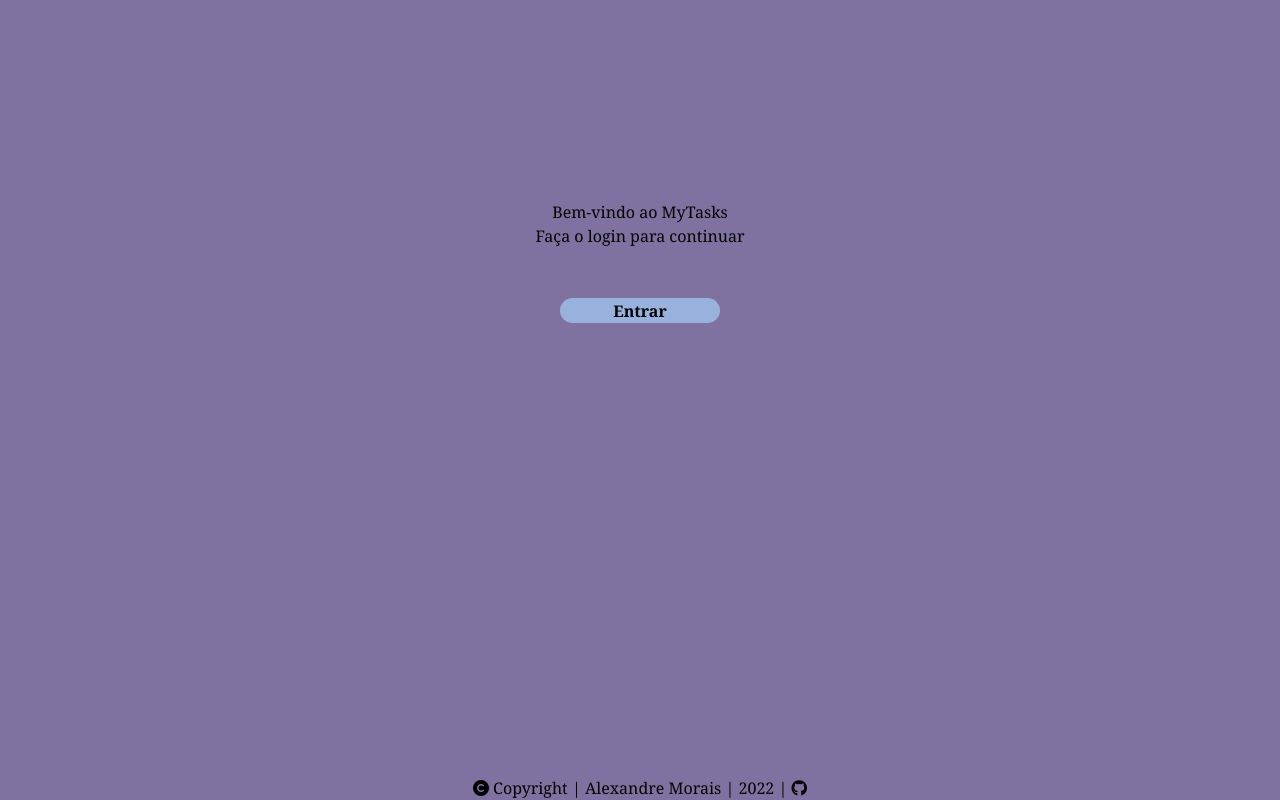
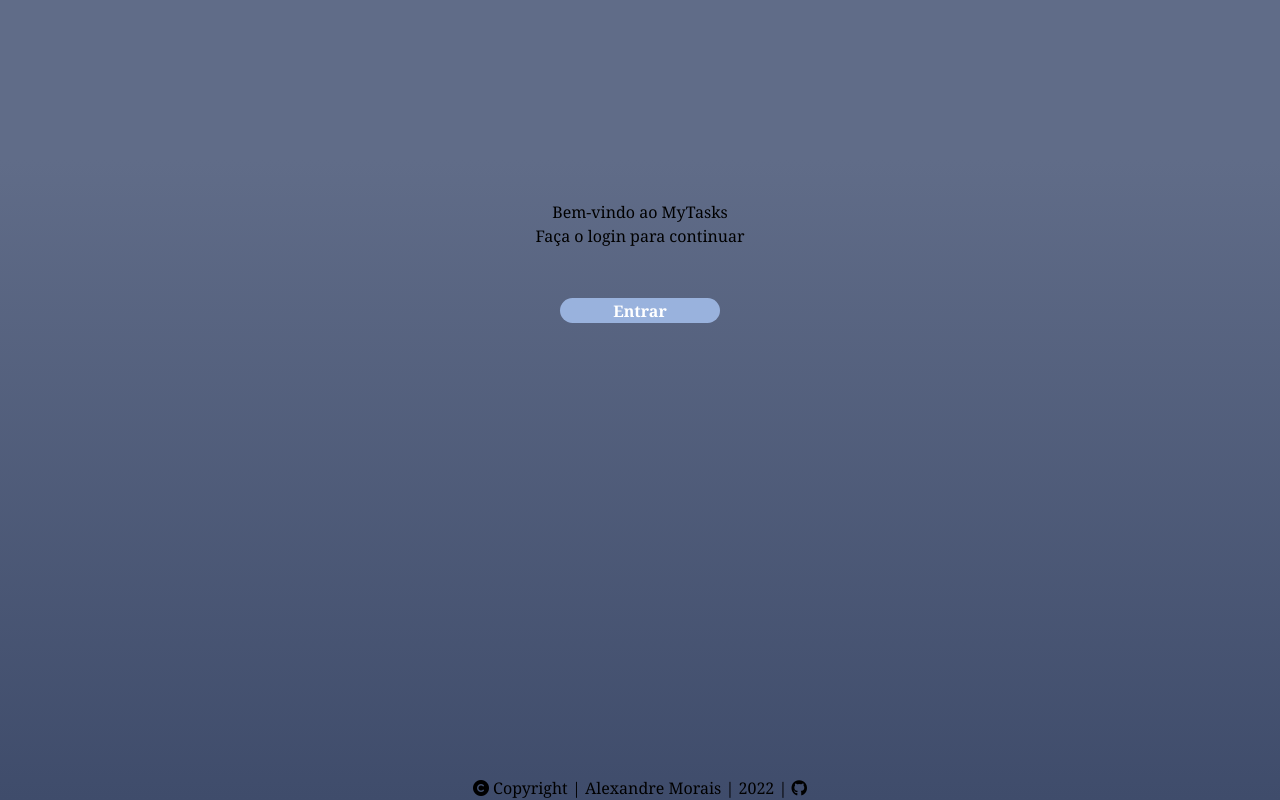
Before and after one commit to Xandowski/crud-flask, a Flask app: page / in a window 1280 px wide. Run offline with Flask 2, Linux system fonts and the light colour scheme; some libraries are stand-ins or nearby versions.

Commit message:
fix login button and change colors

```diff
--- a/crud_flask/static/css/colors.css
+++ b/crud_flask/static/css/colors.css
@@ -1,8 +1,9 @@
 :root {
-  --color-first: #64f58d;
-  --color-first-dark: #57d87c;
-  --color-second: #99b2dd;
-  --color-third: #7f72a0;
+  --color-primary: #64f58d;
+  --color-primary-dark: #57d87c;
+  --color-secondary: #99b2dd;
+  --color-tertiary: #606c88;
+  --color-tertiary-dark: #3f4c6b;
   --color-four: #cc0c0c;
   --color-five: #3e8989;
 }
--- a/crud_flask/static/css/home.css
+++ b/crud_flask/static/css/home.css
@@ -6,7 +6,7 @@ body {
 }
 
 .wrapper {
-  background-color: var(--color-third);
+  background-image: linear-gradient(180deg, var(--color-tertiary) 20%, var(--color-tertiary-dark))
 }
 
 .btn-login {
@@ -14,7 +14,7 @@ body {
   border-radius: 50px;
   width: 160px;
   height: 25px;
-  background-color: var(--color-second);
+  background-color: var(--color-secondary);
   cursor: pointer;
   font-weight: bold;
   margin-top: 50px;
@@ -25,6 +25,8 @@ body {
   height: 100%;
 }
 
-a {
+.btn-login a {
+  display:block;
+  width: 100%;
   color: white;
 }
--- a/crud_flask/static/css/profile.css
+++ b/crud_flask/static/css/profile.css
@@ -6,15 +6,16 @@
 }
 
 a {
-  color: var(--color-third);
+  color: var(--color-tertiary);
   text-decoration: none;
+  color: white;
 }
 
 html,
 body {
   font-family: "Noto Serif", serif;
   height: 100vh;
-  background-color: var(--color-second);
+  background-color: var(--color-secondary);
 }
 
 .avatar {
@@ -37,11 +38,11 @@ body {
   align-items: flex-end;
   height: 70px;
   width: 100vw;
-  background-color: var(--color-third);
+  background-color: var(--color-tertiary);
 }
 
 .fa-arrow-right-from-bracket {
-  color: var(--color-second);
+  color: var(--color-secondary);
   cursor: pointer;
 }
 
@@ -142,7 +143,7 @@ tbody tr td input {
 }
 
 .btn-new-task {
-  background-color: var(--color-first);
+  background-color: var(--color-primary);
   border: 0;
   border-radius: 5px;
   width: 290px;
@@ -154,6 +155,6 @@ tbody tr td input {
 }
 
 .btn-new-task:hover {
-  background-color: var(--color-first-dark);
+  background-color: var(--color-primary-dark);
   transition: all 0.5s ease-in;
 }
```
